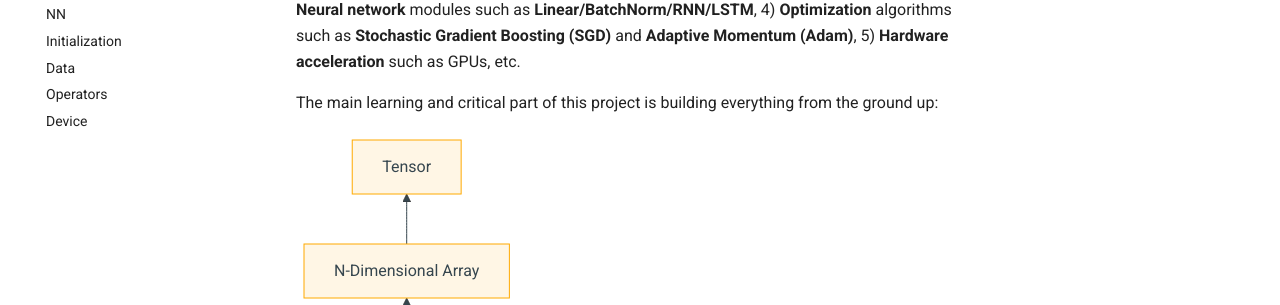
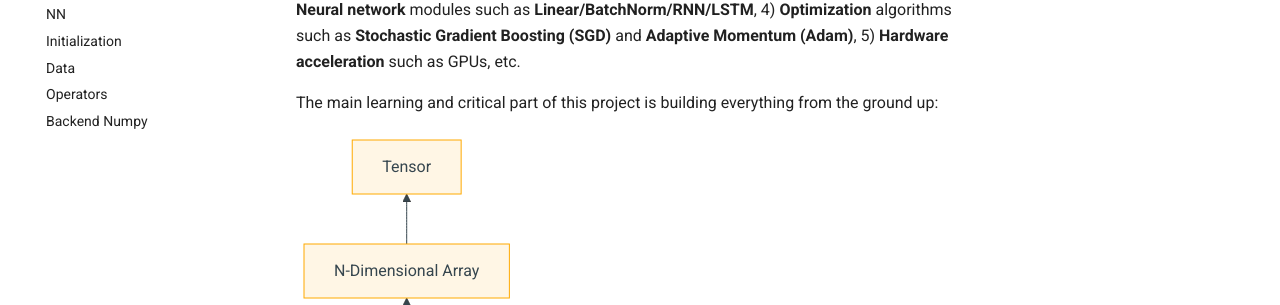
Before and after one commit to ImadDabbura/tiny-pytorch, an MkDocs documentation site: the page built from docs/index.md, in a window 1280 px wide. Shown: the part 259-564 px from the top of the page. Built offline with MkDocs 1.6.1 and Material for MkDocs 9.7.7, drawn with Linux system fonts in a browser that asks for light colours; comment, search, counter and statistics services are not loaded; the version menu is left out.

Commit message:
docs: Rename device to numpy backend

```diff
--- a/mkdocs.yml
+++ b/mkdocs.yml
@@ -9,7 +9,7 @@ nav:
   - Initialization: init.md
   - Data: data.md
   - Operators: ops.md
-  - Device: device.md
+  - Backend Numpy: backend_numpy.md
 
 plugins:
   - search
```
Also changed, not shown: docs/backend_numpy.md (added, +1 -0 lines), docs/device.md (deleted, +0 -1 lines).
